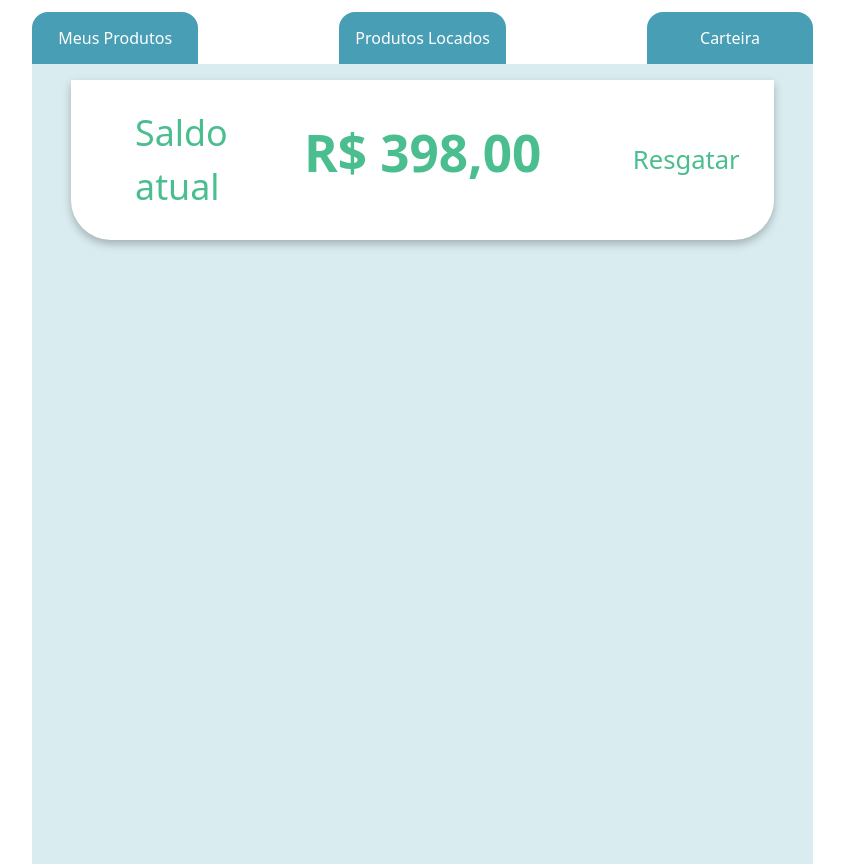
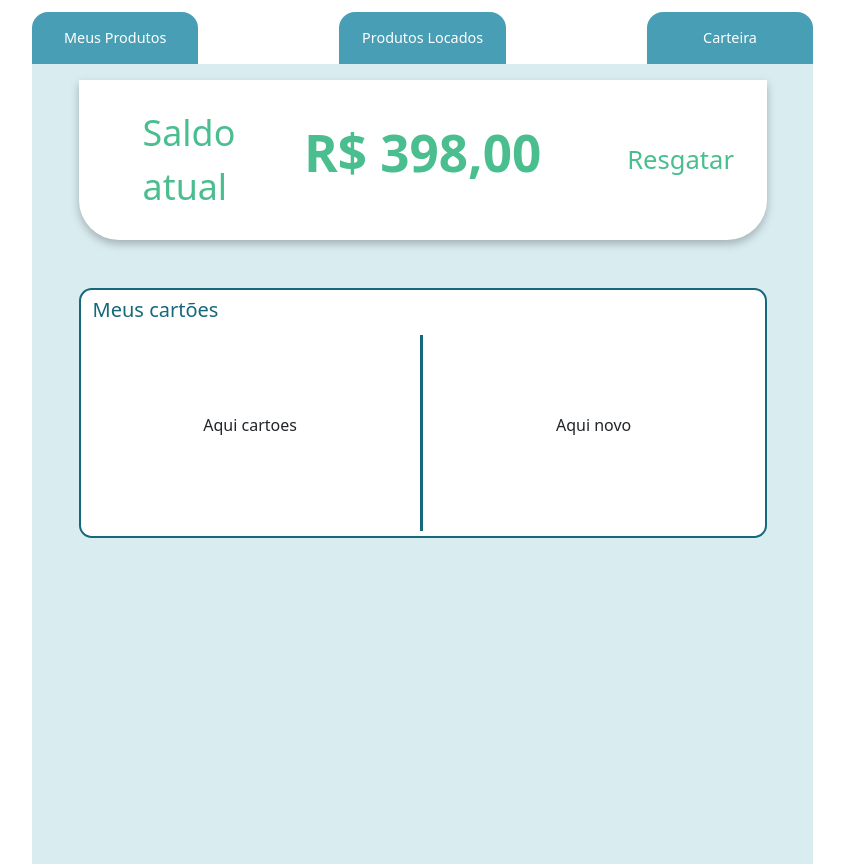
Before and after one commit to FlexRent/flexrentReact, a React (Create React App) app: page /minha-area in a window 1280 px wide. Shown: the whole page, without its empty margins (50-894 px from the left). Built offline with nearby package versions, Linux system fonts and the light colour scheme.

Commit message:
trabalhando no componente de cartoes

```diff
--- a/src/Css/Carteira.css
+++ b/src/Css/Carteira.css
@@ -1,15 +1,14 @@
 .carteira-content{
-    width: 90%;
-    height: 80%;
+    width: 85%;
     justify-content: center;
     margin-left: auto;
     margin-right: auto;
-
+    min-height: 90;
 }
 
 .saldo{
-    width: 100%;
     height: 20vh;
+    min-height: 130px;
     color: #4BBE8F;
     background-color: white;
     border-bottom-left-radius: 5vh;
@@ -37,3 +36,30 @@
     color: #4BBE8F;
     cursor: pointer;
 }
+
+.cartao-content{
+    background-color: #fff;
+    height: 30vh;
+    min-height: 250px;
+    border-style:solid ;
+    border-width: 2px;
+    border-color: #16697A;
+    border-radius: 1vw;
+
+}
+
+.cartao-content h5 {
+    color: #16697A;
+}
+
+.cartoes{
+
+    border-right-style: solid;
+    border-color: #16697A;
+    height: 80%;
+}
+
+.novo-cartao{
+    height: 80%;
+    vertical-align: center;
+  }
--- a/src/Css/HeaderButtons.css
+++ b/src/Css/HeaderButtons.css
@@ -6,6 +6,7 @@ header{
 .buttons-menu{
     background-color: #fff;
     width: 70%;
+    min-width: 500px;
     position: relative;
 }
 
@@ -25,7 +26,8 @@ header{
     height: 6.5vh;
     width: 13vw;
     min-width: 11.6vh;
-    font-size: 1rem;
+    min-height: 45px;
+    font-size: 0.9rem;
 }
 
 .button-menu:hover {
@@ -35,11 +37,13 @@ header{
 .button-menu:focus{
     background-color: rgba(130, 192, 204, 0.3);
     color: #4BBE8F;
-    font-size: 1.2rem;
+
 }
 
 .content{
 background-color: rgba(130, 192, 204, 0.3);
 width: 70%;
+min-width: 500px;
+
 height: 100vh;
 }
--- a/src/components/MinhaArea/Carteira.js
+++ b/src/components/MinhaArea/Carteira.js
@@ -3,9 +3,9 @@ import '../../Css/Carteira.css'
 export default function Carteira(){
     return(
 
-        <section className='carteira-content d-flex pt-3'>
+        <section className='carteira-content flex-column pt-3'>
 
-            <div className='saldo row'>
+            <div className='saldo row mb-5'>
 
                 <div className='col-sm-3 d-flex align-items-center justify-content-end' id='saldo-atual'>
                      <spam>Saldo atual</spam>
@@ -21,6 +21,25 @@ export default function Carteira(){
 
             </div>
 
+
+            <div className='cartao-content row'>
+                <div className='titulo ml-2 mt-2'>
+                    <h5> Meus cartões</h5>
+                </div>
+
+                <div className='cartoes col-sm-6 d-flex align-items-center justify-content-center'>
+                    <p> Aqui cartoes </p>
+                </div>
+
+                <div className='novo-cartao col-sm-6 d-flex align-items-center justify-content-center '>
+                    <p> Aqui novo </p>
+                </div>
+
+
+
+
+            </div>
+
         </section>
     )
 }
--- a/src/components/MinhaArea/HeaderButtons.js
+++ b/src/components/MinhaArea/HeaderButtons.js
@@ -15,7 +15,6 @@ export default function HeaderButtons(){
                <Carteira/>
             </div>
         </section>
-
     )
 
 }
```
